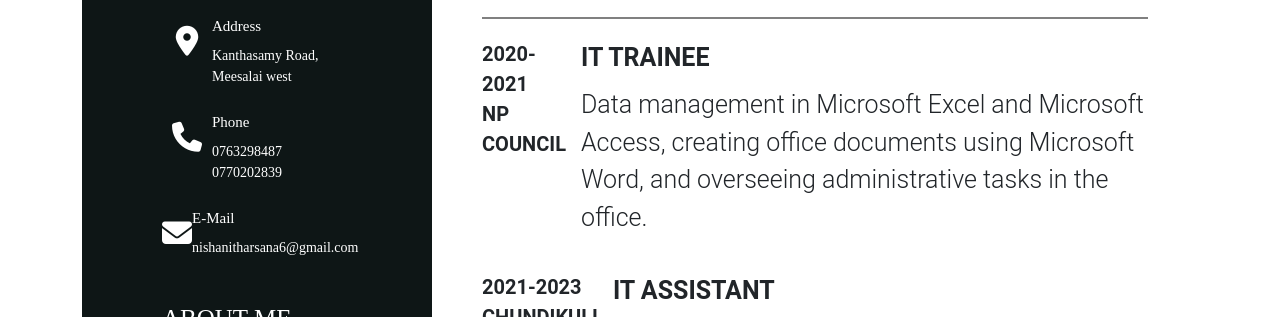
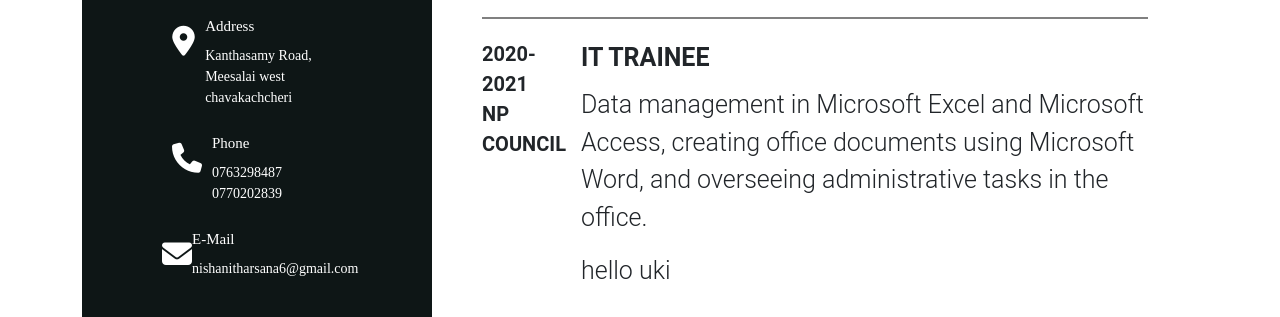
Before and after one commit to Nitharsana6/github.io, a plain HTML site: page index.html in a window 1280 px wide. Shown: the part 445-762 px from the top of the page. Drawn offline with nearby package versions, Linux system fonts and the light colour scheme; a web font is replaced by a local one.

Commit message:
add para

```diff
--- a/index.html
+++ b/index.html
@@ -55,7 +55,7 @@
             </div>
             <div class="text-con">
                 <h5>Address</h5>
-                <p>Kanthasamy Road,<br/>Meesalai west  </p>
+                <p>Kanthasamy Road,<br/>Meesalai west  chavakachcheri</p>
 
         </div>
         </div>
@@ -143,6 +143,7 @@
                     <div class="desc">
                         <div class="desc-title">IT Trainee</div>
                        <p>Data management in Microsoft Excel and Microsoft Access, creating office documents using Microsoft Word, and overseeing administrative tasks in the office.</p>
+                    <p>hello uki</p>
                     </div>
                 </div>
                 <div class="right-site-con">
```
